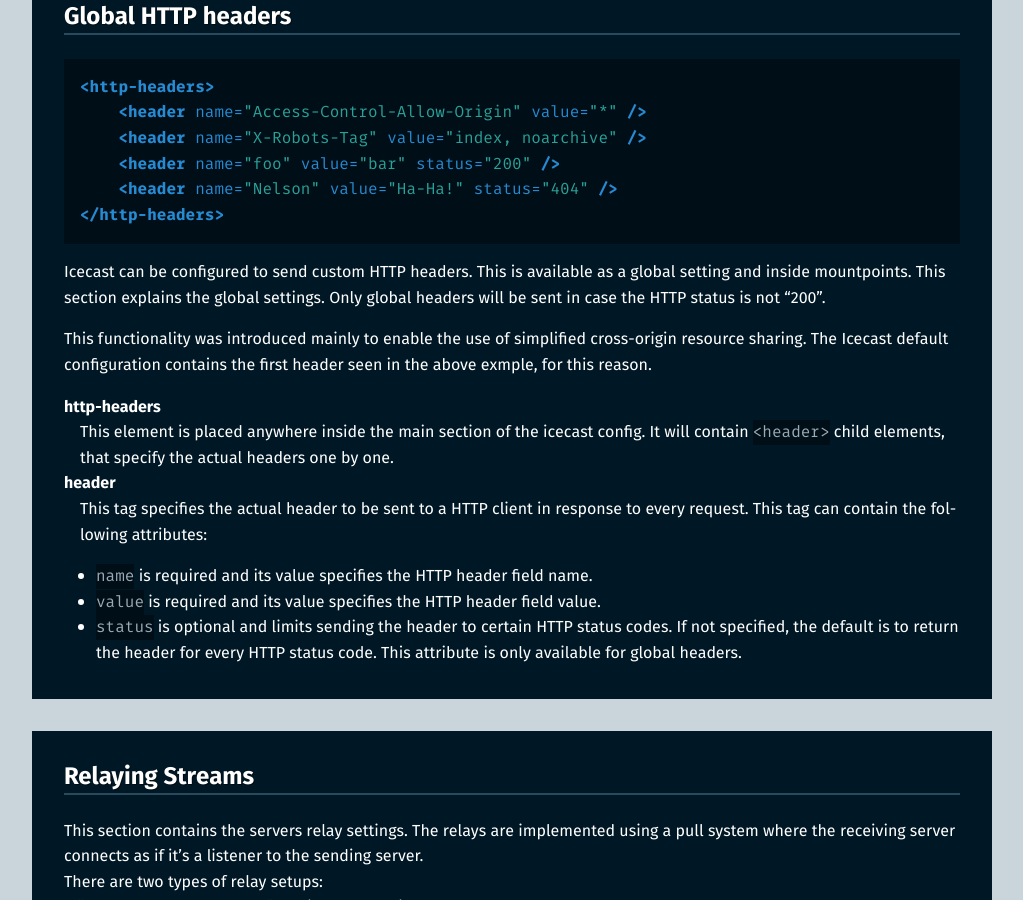
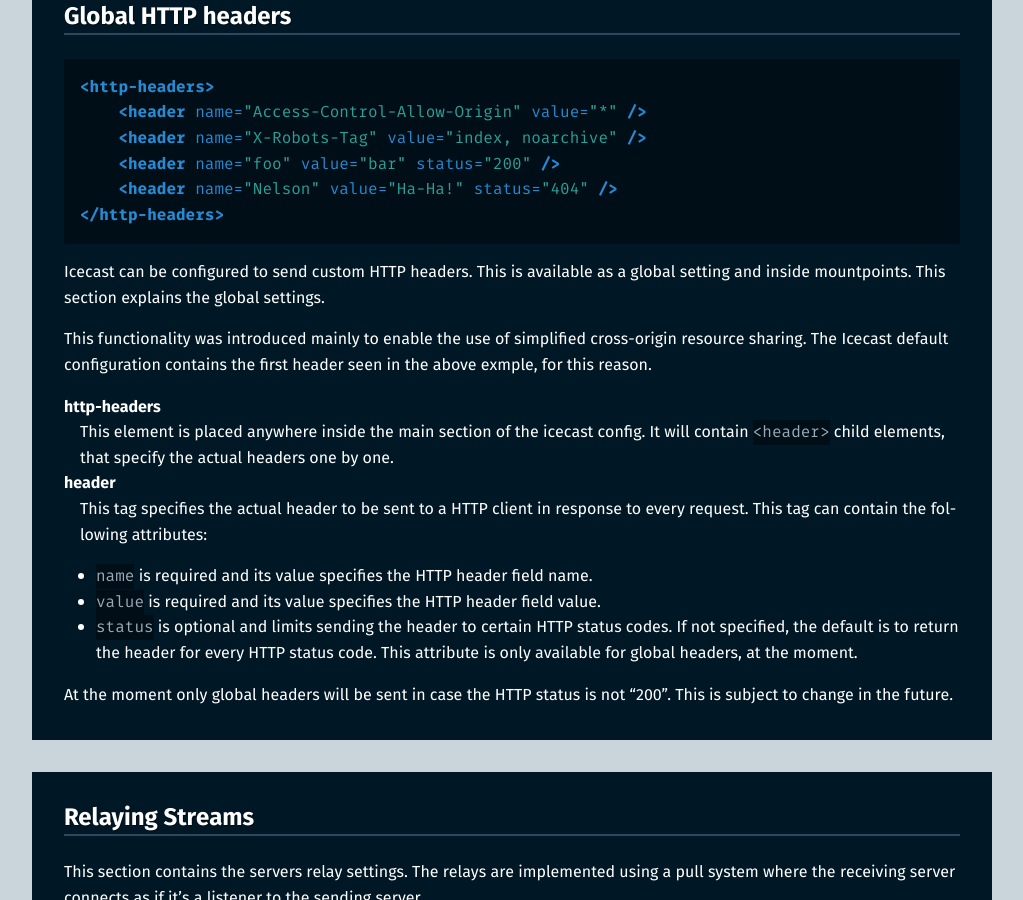
Before and after one commit to barionleg/Xipho, a Jekyll site: the page built from docs/icecast-2.4.1/config-file.md, in a window 1280 px wide and 900 px high, scrolled down 6725 px. Shown: the whole window, without its empty margins (128-1151 px from the left). Built offline with Jekyll 4.4.1, drawn with Linux system fonts in a browser that asks for light colours; some of the changed text lies outside the part shown.

Commit message:
Be a bit more verbose about status code filtering.
Also as this very well may change in a future version of Icecast.

```diff
--- a/docs/icecast-2.4.1/config-file.md
+++ b/docs/icecast-2.4.1/config-file.md
@@ -318,8 +318,9 @@ header
 
   - `name` is required and its value specifies the HTTP header field name.
   - `value` is required and its value specifies the HTTP header field value.
-  - `status` is optional and limits sending the header to certain HTTP status codes. If not specified, the default is to return the header for every HTTP status code. This attribute is only available for global headers.
+  - `status` is optional and limits sending the header to certain HTTP status codes. If not specified, the default is to return the header for every HTTP status code. This attribute is only available for global headers, at the moment.
 
+At the moment only global headers will be sent in case the HTTP status is not "200". This is subject to change in the future.
 
 </article>
 
@@ -627,7 +628,7 @@ http-headers
 : This element is placed anywhere inside the mount section of the icecast config. It will contain `<header>` child elements, that specify the actual HTTP headers one by one.
 
 header
-: This tag specifies the actual header to be sent to a HTTP client in response to every request resulting in a HTTP status code "200" for this mountpoint.
+: This tag specifies the actual header to be sent to a HTTP client in response to every request for this mount point, but currently only if the HTTP status code is "200".
   This tag can contain the following attributes:
 
   - `name` is required and its value specifies the HTTP header field name.
```
Also changed, not shown: other parts of docs/icecast-2.4.1/config-file.md (+1 -1 lines).
